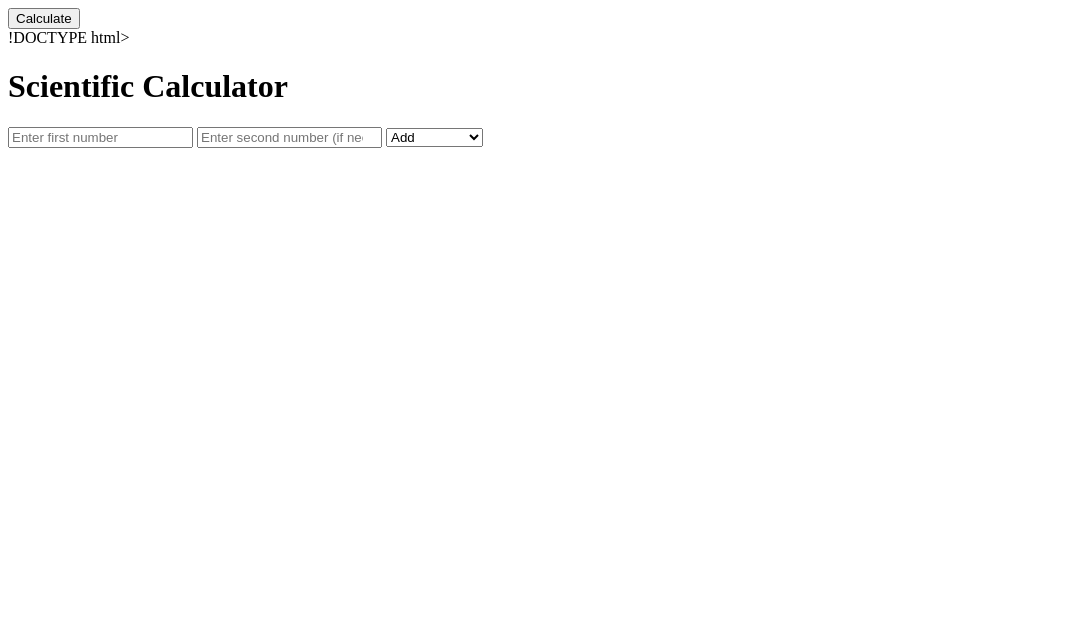
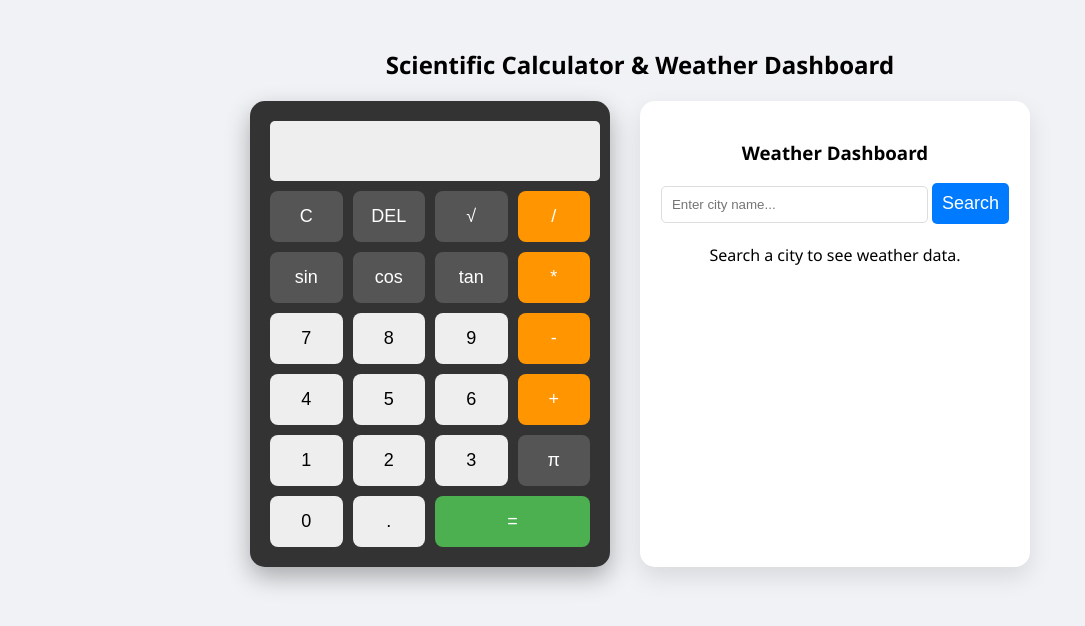
Before and after one commit to NayenX007/https-github.io, a plain HTML site: page index.html in a window 1280 px wide. Shown: the whole page, without its empty margins (0-1085 px from the left). Drawn offline with Linux system fonts and the light colour scheme.

Commit message:
Refactor index.html for calculator and weather dashboard
Updated the HTML structure and styles for a scientific calculator and weather dashboard. Added meta tags, improved layout, and integrated weather API functionality.

```diff
--- a/index.html
+++ b/index.html
@@ -1,65 +1,114 @@
+<!DOCTYPE html>
+<html lang="en">
+<head>
+    <meta charset="UTF-8">
+    <meta name="viewport" content="width=device-width, initial-scale=1.0">
+    <title>Scientific Calculator & Weather Dashboard</title>
+    <style>
+        body { font-family: 'Segoe UI', Tahoma, Geneva, Verdana, sans-serif; background: #f0f2f5; display: flex; flex-direction: column; align-items: center; padding: 20px; }
+        .container { display: flex; flex-wrap: wrap; gap: 30px; justify-content: center; max-width: 1000px; }
+        /* Calculator Style */
+        .calculator { background: #333; padding: 20px; border-radius: 15px; box-shadow: 0 10px 25px rgba(0,0,0,0.3); width: 320px; }
+        #display { width: 100%; height: 50px; font-size: 24px; text-align: right; margin-bottom: 10px; border: none; border-radius: 5px; padding: 5px; background: #eee; }
+        .buttons { display: grid; grid-template-columns: repeat(4, 1fr); gap: 10px; }
+        button { padding: 15px; font-size: 18px; border: none; border-radius: 8px; cursor: pointer; transition: 0.2s; }
+        button:hover { opacity: 0.8; }
+        .sci { background: #555; color: white; }
+        .num { background: #eee; }
+        .op { background: #ff9500; color: white; }
+        .eq { background: #4caf50; color: white; grid-column: span 2; }
+        /* Weather Style */
+        .weather { background: white; padding: 20px; border-radius: 15px; box-shadow: 0 10px 25px rgba(0,0,0,0.1); width: 350px; text-align: center; }
+        input { padding: 10px; border: 1px solid #ddd; border-radius: 5px; width: 70%; }
+        #search-btn { padding: 10px; background: #007bff; color: white; border: none; border-radius: 5px; cursor: pointer; }
+        #weather-info { margin-top: 20px; }
+    </style>
+</head>
+<body>
 
-    </select>
-    <button onclick="calculate()">Calculate</button>
-    <div id="result"></div>
+    <h2>Scientific Calculator & Weather Dashboard</h2>
+
+    <div class="container">
+        <!-- Scientific Calculator Section -->
+        <div class="calculator">
+            <input type="text" id="display" disabled>
+            <div class="buttons">
+                <button class="sci" onclick="clearDisplay()">C</button>
+                <button class="sci" onclick="deleteChar()">DEL</button>
+                <button class="sci" onclick="insert('Math.sqrt(')">√</button>
+                <button class="op" onclick="insert('/')">/</button>
+
+                <button class="sci" onclick="insert('Math.sin(')">sin</button>
+                <button class="sci" onclick="insert('Math.cos(')">cos</button>
+                <button class="sci" onclick="insert('Math.tan(')">tan</button>
+                <button class="op" onclick="insert('*')">*</button>
+
+                <button class="num" onclick="insert('7')">7</button>
+                <button class="num" onclick="insert('8')">8</button>
+                <button class="num" onclick="insert('9')">9</button>
+                <button class="op" onclick="insert('-')">-</button>
+
+                <button class="num" onclick="insert('4')">4</button>
+                <button class="num" onclick="insert('5')">5</button>
+                <button class="num" onclick="insert('6')">6</button>
+                <button class="op" onclick="insert('+')">+</button>
+
+                <button class="num" onclick="insert('1')">1</button>
+                <button class="num" onclick="insert('2')">2</button>
+                <button class="num" onclick="insert('3')">3</button>
+                <button class="sci" onclick="insert('Math.PI')">π</button>
+
+                <button class="num" onclick="insert('0')">0</button>
+                <button class="num" onclick="insert('.')">.</button>
+                <button class="eq" onclick="calculate()">=</button>
+            </div>
+        </div>
+
+        <!-- Weather Dashboard Section -->
+        <div class="weather">
+            <h3>Weather Dashboard</h3>
+            <input type="text" id="cityInput" placeholder="Enter city name...">
+            <button id="search-btn" onclick="getWeather()">Search</button>
+            <div id="weather-info">
+                <p>Search a city to see weather data.</p>
+            </div>
+        </div>
+    </div>
+
+    <script>
+        // Calculator Functions
+        function insert(val) { document.getElementById('display').value += val; }
+        function clearDisplay() { document.getElementById('display').value = ""; }
+        function deleteChar() { let exp = document.getElementById('display').value; document.getElementById('display').value = exp.substring(0, exp.length - 1); }
+        function calculate() {
+            try { document.getElementById('display').value = eval(document.getElementById('display').value); }
+            catch(err) { document.getElementById('display').value = "Error"; }
+        }
+
+        // Weather Functions
+        const API_KEY = "beabbf5e8ed56b2f07ef554c728fd7c3"; // আপনার দেওয়া API Key এখানে বসানো হয়েছে
+
+        async function getWeather() {
+            const city = document.getElementById('cityInput').value;
+            const url = `https://api.openweathermap.org{city}&appid=${API_KEY}&units=metric`;
+
+            try {
+                const response = await fetch(url);
+                const data = await response.json();
+                if (data.cod === 200) {
+                    document.getElementById('weather-info').innerHTML = `
+                        <h4>${data.name}, ${data.sys.country}</h4>
+                        <p>Temperature: <strong>${data.main.temp} °C</strong></p>
+                        <p>Condition: ${data.weather[0].description}</p>
+                        <p>Humidity: ${data.main.humidity}%</p>
+                    `;
+                } else {
+                    document.getElementById('weather-info').innerHTML = `<p style="color:red">City not found!</p>`;
+                }
+            } catch (error) {
+                document.getElementById('weather-info').innerHTML = `<p style="color:red">Error fetching data. Check your API key activation.</p>`;
+            }
+        }
+    </script>
 </body>
 </html>
-!DOCTYPE html>
-<html>
-<head>
-    <title>Scientific Calculator</title>
-    <script>
-        function calculate() {
-            let result;
-            const operator = document.getElementById('operator').value;
-
-            const num1 = parseFloat(document.getElementById('num1').value);
-            const num2 = parseFloat(document.getElementById('num2').value);
-
-            switch (operator) {
-                case 'add':
-                    result = num1 + num2;
-                    break;
-                case 'subtract':
-                    result = num1 - num2;
-                    break;
-                case 'multiply':
-                    result = num1 * num2;
-                    break;
-                case 'divide':
-                    result = num1 / num2;
-                    break;
-                case 'sin':
-                    result = Math.sin(num1);
-                    break;
-                case 'cos':
-                    result = Math.cos(num1);
-                    break;
-                case 'tan':
-                    result = Math.tan(num1);
-                    break;
-                case 'sqrt':
-                    result = Math.sqrt(num1);
-                    break;
-                case 'power':
-                    result = Math.pow(num1, num2);
-                    break;
-            }
-            document.getElementById('result').innerText = 'Result: ' + result;
-        }
-    </script>
-</head>
-<body>
-    <h1>Scientific Calculator</h1>
-    <input type="number" id="num1" placeholder="Enter first number" />
-    <input type="number" id="num2" placeholder="Enter second number (if needed)" />
-    <select id="operator">
-        <option value="add">Add</option>
-        <option value="subtract">Subtract</option>
-        <option value="multiply">Multiply</option>
-        <option value="divide">Divide</option>
-        <option value="sin">Sin</option>
-        <option value="cos">Cos</option>
-        <option value="tan">Tan</option>
-        <option value="sqrt">Square Root</option>
-        <option value="power">Power</option>
```
